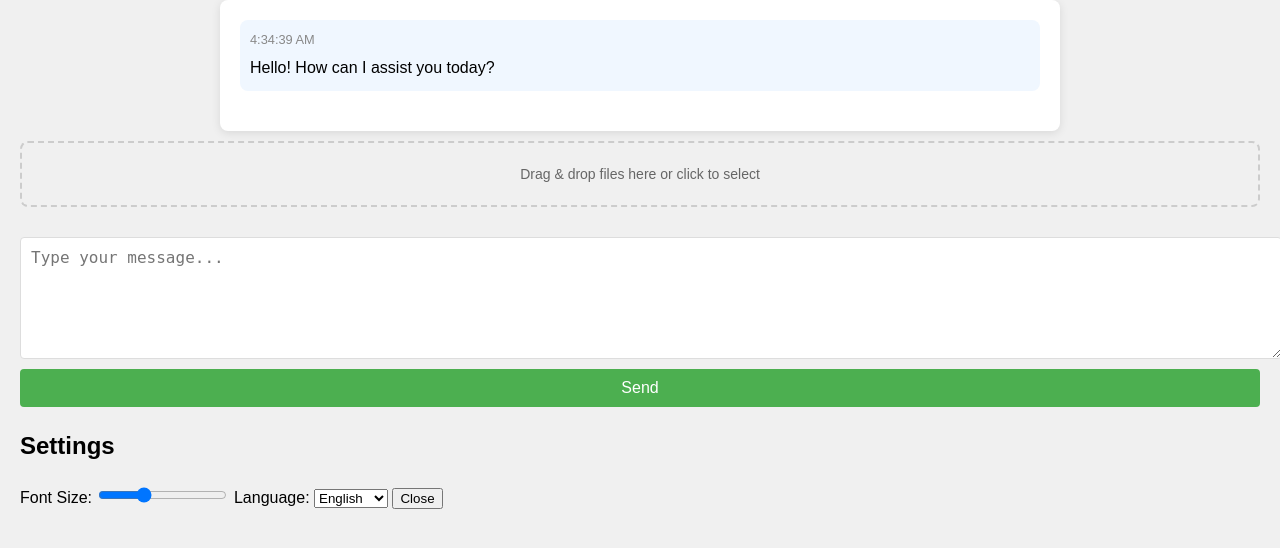
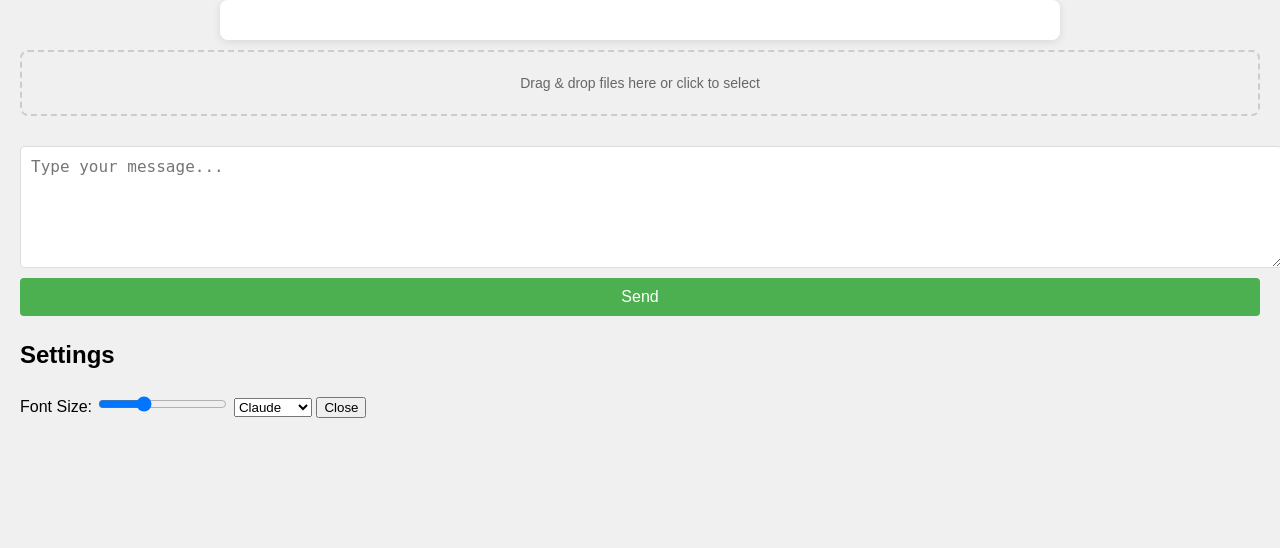
Before and after one commit to flubbid/LLM_API_Helper, a Flask app: page / in a window 1280 px wide. Shown: the part 140-688 px from the top of the page. Run offline with Flask 3, Linux system fonts and the light colour scheme.

Commit message:
refactor: Update language options in settings dropdown

```diff
--- a/templates/index.html
+++ b/templates/index.html
@@ -55,11 +55,9 @@
           <h2>Settings</h2>
           <label for="font-size">Font Size:</label>
           <input type="range" id="font-size" min="12" max="24" value="16" />
-          <label for="language">Language:</label>
-          <select id="language">
-            <option value="en">English</option>
-            <option value="es">Español</option>
-            <option value="fr">Français</option>
+          <select id="llm-select">
+            <option value="claude">Claude</option>
+            <option value="chatgpt">ChatGPT</option>
           </select>
           <button id="close-settings">Close</button>
         </div>
```
